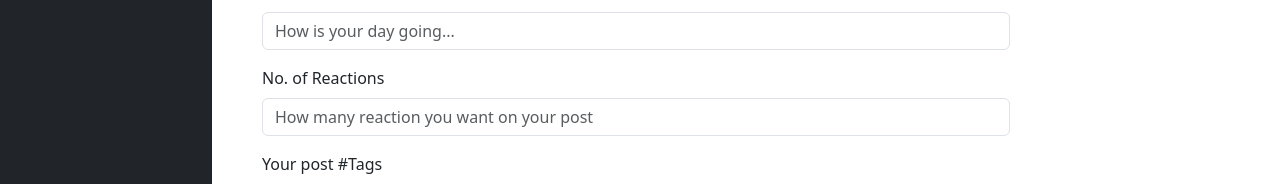
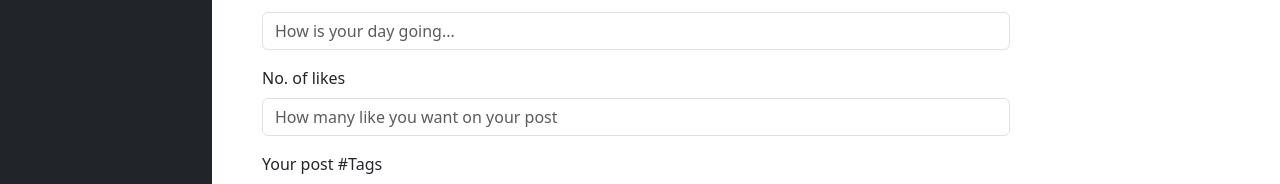
Before and after one commit to piyush254/CreateCards, a React (Vite) app: page / in a window 1280 px wide. Both pictures are taken after a click on the item "Create Post". Shown: the part 228-412 px from the top of the page. Built offline with nearby package versions, Linux system fonts and the light colour scheme.

Commit message:
Correct the format

```diff
--- a/src/components/Card.jsx
+++ b/src/components/Card.jsx
@@ -17,7 +17,7 @@ function Card({card}) {
           <MdDeleteForever />
         </span>
         <div className="alert alert-dark reaction" role="alert">
-          This post has been reacted by {card.reactions} people
+          This post has been liked by {card.reactions.likes}  people
         </div>
       </div>
     </div>
--- a/src/components/Cards.jsx
+++ b/src/components/Cards.jsx
@@ -11,6 +11,7 @@ const Cards = () => {
     .then(res => res.json())
     .then(data =>{
       addInitialPosts(data.posts)
+      console.log(data.posts);
     } );
   }
 
--- a/src/components/CreateCard.jsx
+++ b/src/components/CreateCard.jsx
@@ -7,7 +7,7 @@ function CreateCard({setItem}) {
 
   const useridElement = useRef();
   const titleElement = useRef();
-  const reactionsElement = useRef();
+  const likesElement = useRef();
   const TagsElement = useRef();
   const bodyElement = useRef();
 
@@ -15,19 +15,19 @@ function CreateCard({setItem}) {
     event.preventDefault();
     const userid = useridElement.current.value;
     const title = titleElement.current.value;
-    const reaction = reactionsElement.current.value;
+    const likes = likesElement.current.value;
     const body = bodyElement.current.value;
     const tags = TagsElement.current.value.split(" ");
 
     useridElement.current.value = "";
     titleElement.current.value = "";
-    reactionsElement.current.value = "";
+    likesElement.current.value = "";
     TagsElement.current.value = "";
     bodyElement.current.value = "";
     if(confirm("Do you want to go on home page")){
       setItem("Home")
     }
-    addPost(userid, title, reaction, body, tags);
+    addPost(userid, title, likes , body, tags);
   };
 
   return (
@@ -57,15 +57,15 @@ function CreateCard({setItem}) {
         />
       </div>
       <div className="mb-3 ">
-        <label htmlFor="reactions" className="form-label">
-          No. of Reactions
+        <label htmlFor="likes" className="form-label">
+          No. of likes
         </label>
         <input
           type="text"
-          ref={reactionsElement}
+          ref={likesElement}
           className="form-control"
-          id="reaction"
-          placeholder="How many reaction you want on your post"
+          id="like"
+          placeholder="How many like you want on your post"
         />
       </div>{" "}
       <div className="mb-3 ">
--- a/src/store/Post-list.jsx
+++ b/src/store/Post-list.jsx
@@ -24,14 +24,16 @@ const PostListProvider = ({ children }) => {
   const [postList, dispatchpostList] = useReducer(
     postListReducer,[]
   );
-  const addPost = (userid,title,reaction,body,tags) => {
+  const addPost = (userid,title,likes,body,tags) => {
     dispatchpostList({
       type: "ADD_Post",
       payLoad: {
         id: Date.now(),
         title: title,
         body: body,
-        reactions: reaction,
+        reactions: {
+          likes: likes
+        },
         userId: userid,
         tags : tags,
       },
```
